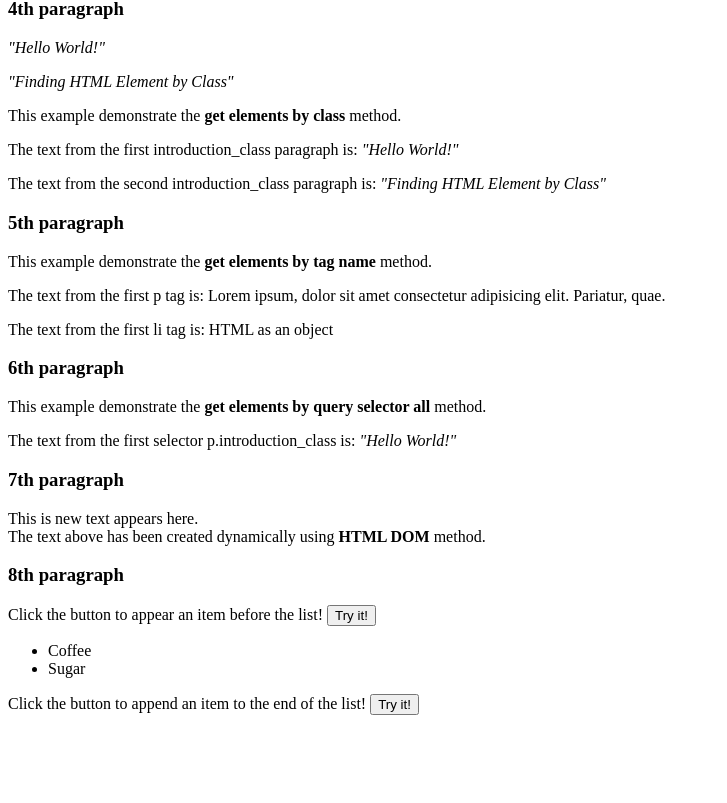
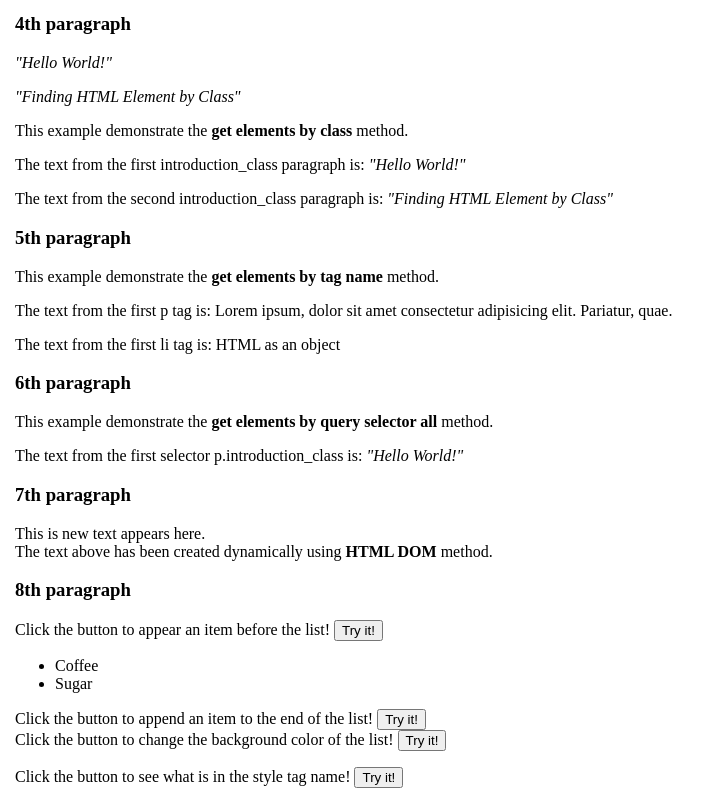
Before and after one commit to nantunggaputra/JavaScript, a plain HTML site: page Frontend_JavaScript_by_MySkill/index.html in a window 1280 px wide. Shown: the part 486-1289 px from the top of the page, without its empty margins (0-727 px from the left). Before the commit the page ends 1209 px from the top, so only its background shows below. Drawn offline with Linux system fonts and the light colour scheme.

Commit message:
Create .js .html

```diff
--- a/Frontend_JavaScript_by_MySkill/Document Object Model: Part 2.js
+++ b/Frontend_JavaScript_by_MySkill/Document Object Model: Part 2.js
@@ -46,3 +46,16 @@ function addWater() {
 	currentUl = document.getElementById("makecoffee");
 	currentUl.appendChild(liWater);
 }
+
+// style property
+// example
+function changeBgColor() {
+	document.getElementById("makecoffee").style.textDecoration = "italic";
+	document.getElementById("makecoffee").style.backgroundColor = "brown";
+	document.getElementById("makecoffee").style.color = "white";
+}
+// example
+function showTheStyle() {
+	var x = document.getElementsByTagName("style")[0];
+	document.getElementById("style").innerHTML = x.innerHTML;
+}
--- a/Frontend_JavaScript_by_MySkill/index.html
+++ b/Frontend_JavaScript_by_MySkill/index.html
@@ -4,6 +4,13 @@
 		<meta charset="UTF-8" />
 		<meta name="viewport" content="width=device-width, initial-scale=1.0" />
 		<title>HTML DOM</title>
+		<style>
+			body {
+				margin: 0;
+				padding: 15px;
+				color: black;
+			}
+		</style>
 	</head>
 
 	<body>
@@ -55,6 +62,13 @@
 		</ul>
 		<p style="display: inline">Click the button to append an item to the end of the list!</p>
 		<button onclick="addWater()">Try it!</button>
+		<br />
+		<p style="display: inline">Click the button to change the background color of the list!</p>
+		<button onclick="changeBgColor()">Try it!</button>
+		<p id="style"></p>
+		<p style="display: inline">Click the button to see what is in the style tag name!</p>
+		<button onclick="showTheStyle()">Try it!</button>
+
 		<script src="Document Object Model: Part 1.js"></script>
 		<script src="Document Object Model: Part 2.js"></script>
 	</body>
```
